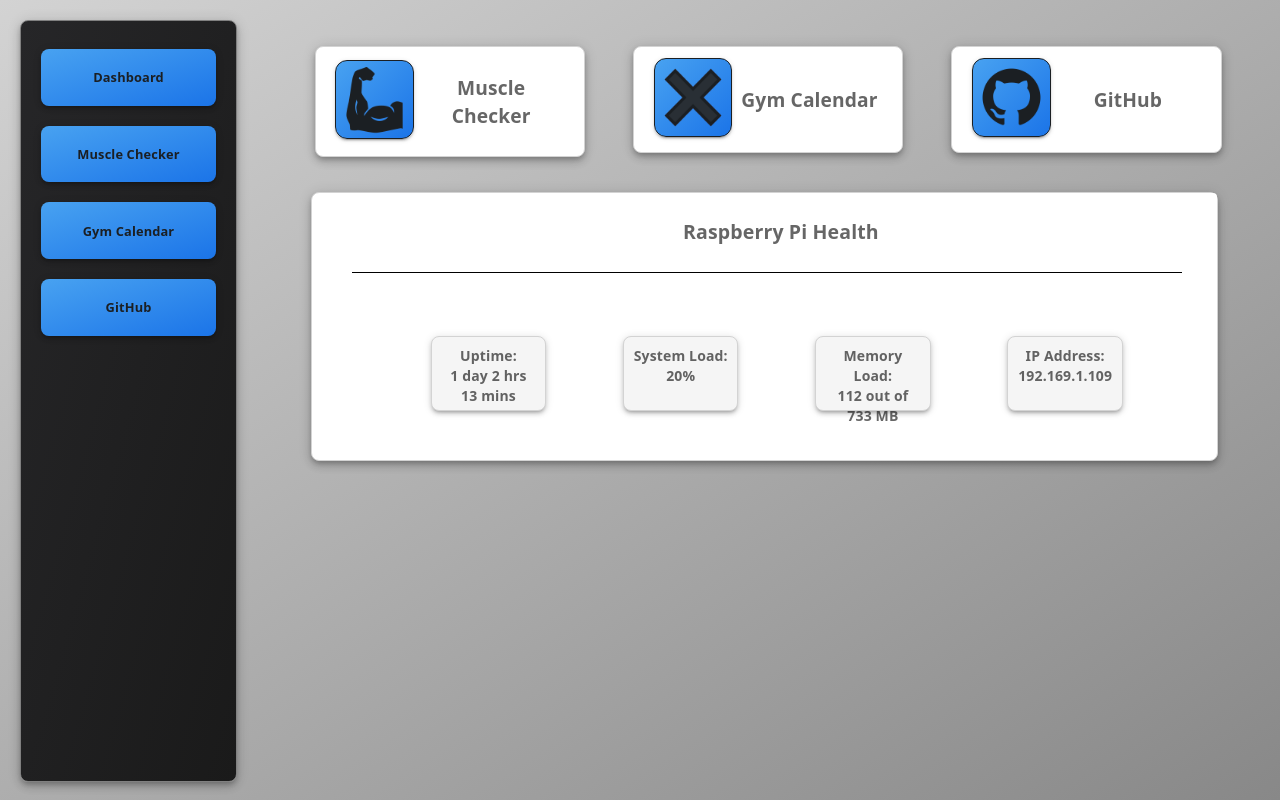
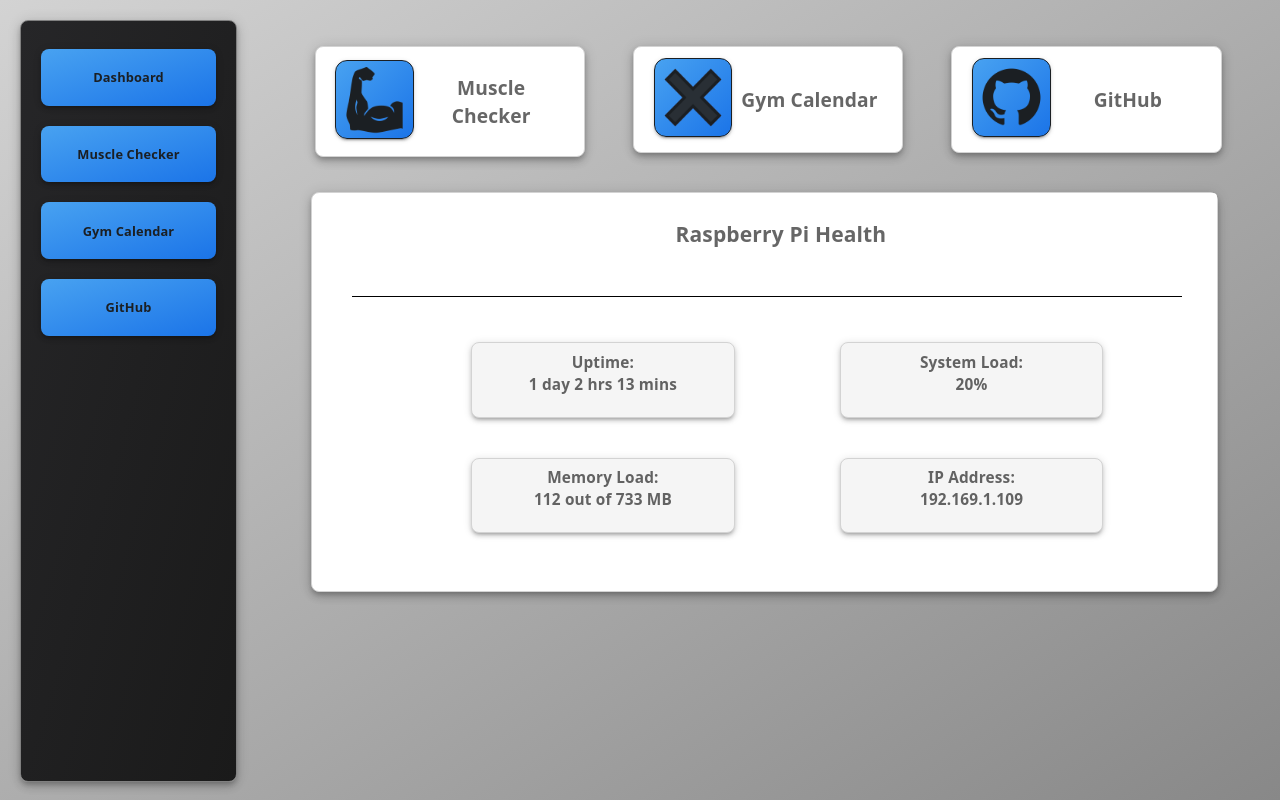
Before and after one commit to henryj320/helios_dashboard, a React (Create React App) app in the folder react_dashboard_app/: page / in a window 1280 px wide. Built offline with nearby package versions, Linux system fonts and the light colour scheme.

Commit message:
Fixed scaling

```diff
--- a/react_dashboard_app/src/App.css
+++ b/react_dashboard_app/src/App.css
@@ -59,7 +59,9 @@ background: 'linear-gradient(to right bottom, #48A2F1, #1B74E8)', */
 
 body {
   background: linear-gradient(to right bottom, lightgrey, #888888);
+  background-repeat: round;
   /* #F5F5F5 */
+  overflow-x: hidden;
 }
 
 html {
--- a/react_dashboard_app/src/Home.js
+++ b/react_dashboard_app/src/Home.js
@@ -218,22 +218,20 @@ export const Home = () => {
 
                     <Grid item sm={11.4} md={11.15} lg={11.4} xl={11.4} sx={{
                         marginTop: '1.5vw',
-                        marginLeft: {sm: '2.0%', md: '3vw', lg: '2.25vw', xl: '1.7vw'},
+                        marginLeft: {xs: '5.5vw', sm: '4vw', md: '3vw', lg: '2.25vw', xl: '1.7vw'},
                         borderRadius: 2,
                         boxShadow: 5,
                         border: '1px solid lightgrey',
-                        minHeight: {sm: '28vw', md: '22vw', lg: '21vw', xl: '17vw'},
-                        maxHeight: {sm: '28vw', md: '22vw', lg: '21vw', xl: '17vw'},
+                        minHeight: '18vh',
+                        maxHeight: '55vh',
                         paddingTop: {sm: '35%', md: '30%', lg: '23%'},
 
-                        fontSize: {sm: 0, md: 13, lg: 14, xl: 14},
                         background: 'white',
+                        display: {xs: 'none', sm: 'block'}
                         // position: 'relative',
                         // top: {sm: '2vw', md: '1.5vw', lg: '-4vw', xl: '-5vw'},
-                        minHeight: {md: '55vh', lg: '0vh'},
                     }}>
                         <Item sx={{
-                            fontSize: {sm: 10, md: 12, lg: 13, xl: 18},
                             position: 'relative',
                             top: '-2rem',
                             boxShadow: 0,
@@ -244,13 +242,14 @@ export const Home = () => {
                         <Item sx={{
                             position: 'relative',
                             width: '95%',
-                            top: '-3.5vw',
+                            top: '-2vw',
                             boxShadow: 0,
                         }}>
 
                             <hr></hr>
                         </Item>
                         <Item sx={{
+                                fontSize: '1.2vw',
                                 // borderCollapse: 'collapse',
                                 // border: '1px solid black',
                                 // borderRadius: '5px',
@@ -279,14 +278,15 @@ export const Home = () => {
                                 ul: {
                                     listStyleType: 'none',
                                     width: '100%',
+                                    marginLeft: '3%'
                                 },
 
                                 li: {
                                     display: 'block',
                                     float: 'left',
-                                    width: {md: '28%', lg: '7.5vw'},
-                                    marginLeft: {md: '5%', lg: '3vw'},
-                                    marginRight: {md: '6%', lg: '3vw'},
+                                    width: '28%',
+                                    marginLeft: '6%',
+                                    marginRight: '6%',
                                     border: '1px solid lightgrey',
                                     padding: '1%',
                                     borderRadius: 2,
@@ -296,7 +296,7 @@ export const Home = () => {
                                     marginTop: '20px',
                                     marginBottom: '20px',
                                     height: '55px',
-                                    // minHeight: '7vw',
+                                    minHeight: '7vh',
                                 }
 
                             }}>
--- a/react_dashboard_app/src/components/Sidebar/Sidebar.js
+++ b/react_dashboard_app/src/components/Sidebar/Sidebar.js
@@ -35,7 +35,9 @@ export default function Sidebar() {
                     color: '#1B1F23',
                     marginLeft: '6%',
                     marginRight: '6%',
-                }
+                },
+
+                display: {xs: 'none', sm: 'none', md: 'block'}
             }}>
                 <Grid item lg={12}>
                     <Item sx={{
--- a/react_dashboard_app/src/pages/Muscle_checker.js
+++ b/react_dashboard_app/src/pages/Muscle_checker.js
@@ -46,6 +46,7 @@ const ItemProperties = {
     //     // background: 'linear-gradient(to right bottom, grey, lightgrey)'
     //                     background: 'linear-gradient(to right bottom, #262628, #1A1A1A)',
     // },
+
 }
 
 // Receives the URL arguments
@@ -282,7 +283,7 @@ export const Muscle_checker = () => {
                         marginRight: '0%',
                         gap: 2,
                     }}>
-                        <Grid item xs={5.91}>
+                        <Grid item xs={12} lg={5.91}>
                             <Item sx={{
                                 padding: '2.5%',
                                 paddingLeft: '5%',
@@ -312,7 +313,7 @@ export const Muscle_checker = () => {
                                 </table>
                             </Item>
                         </Grid>
-                        <Grid item xs={5.91}>
+                        <Grid item xs={12} lg={5.91}>
                             <Item sx={{
                                 padding: '2.5%',
                                 paddingLeft: '5%',
@@ -365,14 +366,14 @@ export const Muscle_checker = () => {
                             </Item>
                         </Grid>
 
-                        <Grid item xs={2}>
+                        <Grid item xs={12} md={2}>
                             <Item sx={{
                                 padding: '2.5%',
                                 textAlign: 'center',
                                 fontSize: 'large',
                                 background: 'rgb(210, 210, 210)',
 
-
+                                marginBottom: {xs: '5vh', sm: '5vh', md: 0}
                             }}>
                                 <Link style={{color: '#444'}} className="link" to="/muscle_checker?v=1" target="" onClick={() => {window.location.href="/muscle_checker"}}><p>Back</p></Link>
                             </Item>
```
Also changed, not shown: 1 other file (tests, documents, lock files or other folders).
